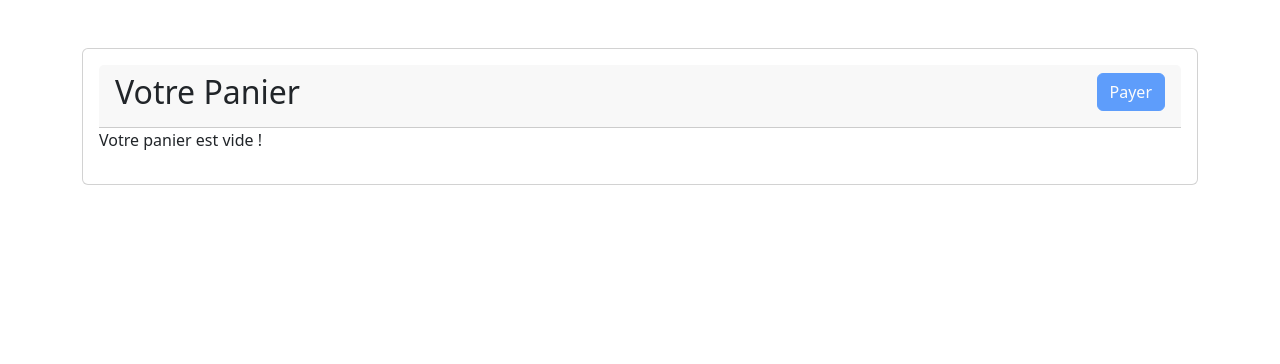
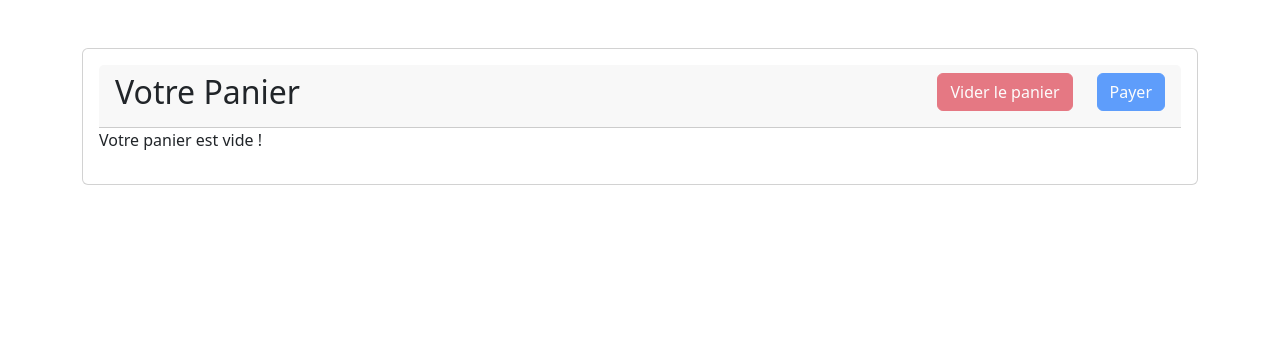
Before and after one commit to Lifzerr/R3.01---Projet-Final, a PHP site: page /panier.php in a window 1280 px wide. Shown: the part 56-420 px from the top of the page. Run offline with PHP 8.4, Linux system fonts and the light colour scheme; some libraries are stand-ins or nearby versions.

Commit message:
Ajout du bouton vider panier - reste à le rendre fonctionnel

```diff
--- a/panier.php
+++ b/panier.php
@@ -33,14 +33,19 @@
                 <div id="main" class="card card-body">
                     <div class="card-header d-flex justify-content-between">
                         <h2 class="title d-md-inline-flex">Votre Panier</h2>
+                        <div class ="d-flex justify-content-around col-mb-4">
                         <?php
                             // Désactiver le bouton de paiement si le panier est vide
                             if (empty($_SESSION['panier'])) {
+                                echo "<button type='button' disabled class='btn btn-danger d-md-inline-flex mb-2 mx-4'>Vider le panier</button>";
                                 echo "<button type='button' disabled class='btn btn-primary d-md-inline-flex mb-2'>Payer</button>";
                             } else {
+                                echo "<button type='button' class='btn btn-danger d-md-inline-flex mb-2 mx-4' onclick=\"if(confirm('Êtes-vous sûr de vouloir vider le panier ?')) { window.location.href='vider_panier.php'; }\">Vider le panier</button>";
                                 echo "<button type='button' class='btn btn-primary d-md-inline-flex mb-2' onclick=\"window.location.href='paiement.php'\">Payer</button>";
                             }
                         ?>
+                        </div>
+
                     </div>
 
                     <?php
```
